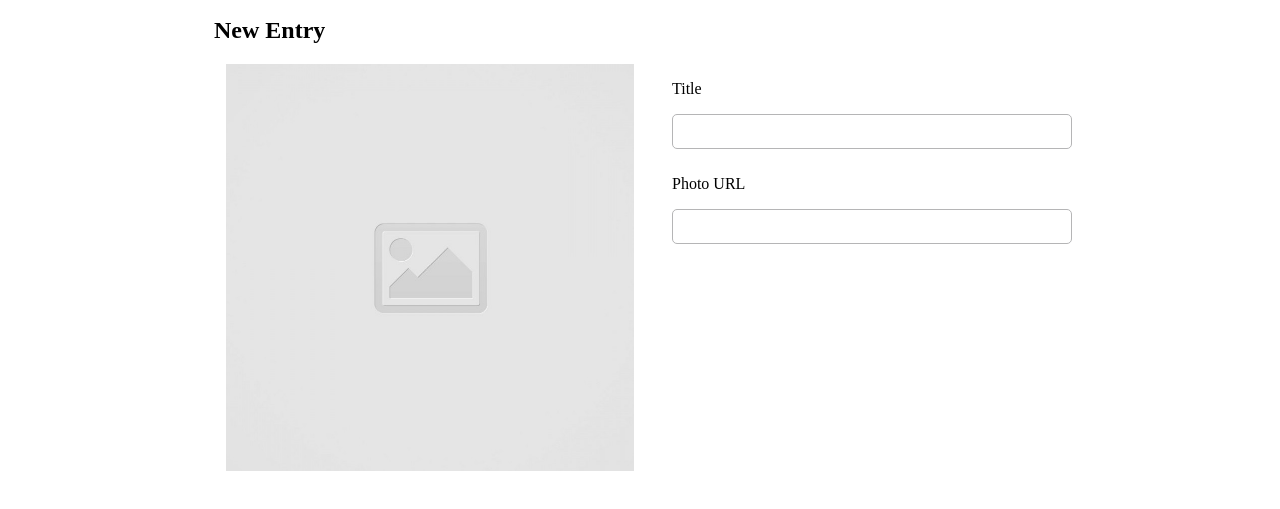
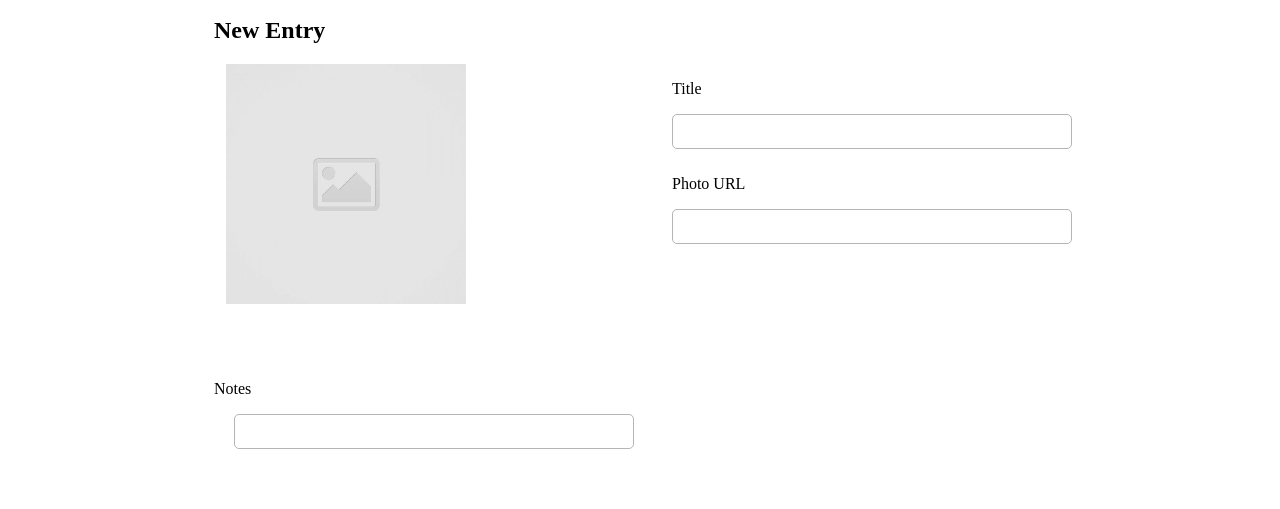
Before and after one commit to zoobiasyyed/code-journal, a website with bundled scripts: page index.html in a window 1280 px wide. Shown: the part 83-592 px from the top of the page. Built offline with nearby package versions, Linux system fonts and the light colour scheme.

Commit message:
working on fixing borders and display flex

```diff
--- a/css/styles.css
+++ b/css/styles.css
@@ -1,3 +1,7 @@
+* {
+  box-sizing: border-box;
+}
+
 body {
   width: 100%;
   margin: 0;
@@ -7,12 +11,19 @@ header {
   background-color: #4c2474;
 }
 
+.row {
+  margin: 0;
+  width: 100%;
+}
+
 .column {
   flex-basis: 100%;
 }
 
 .column-half {
+  margin: 0;
   flex-basis: 50%;
+  height: 300px;
 }
 
 .code-journal {
@@ -25,7 +36,9 @@ header {
 }
 
 #ph-image {
-  height: 50%;
+  height: 80%;
+  justify-content: center;
+  align-items: center;
 }
 
 input {
--- a/index.html
+++ b/index.html
@@ -45,6 +45,12 @@
           <input type="text" id="photo-textbox" name="photo-textbox" />
         </div>
       </div>
+      <div class="row">
+        <div class="column">
+          <p>Notes</p>
+          <input type="text" id="notes-textbox" name="notes-textbox" />
+        </div>
+      </div>
       <div data-view="entry-form"></div>
       <div data-view="entries" class="hidden"></div>
     </main>
```
